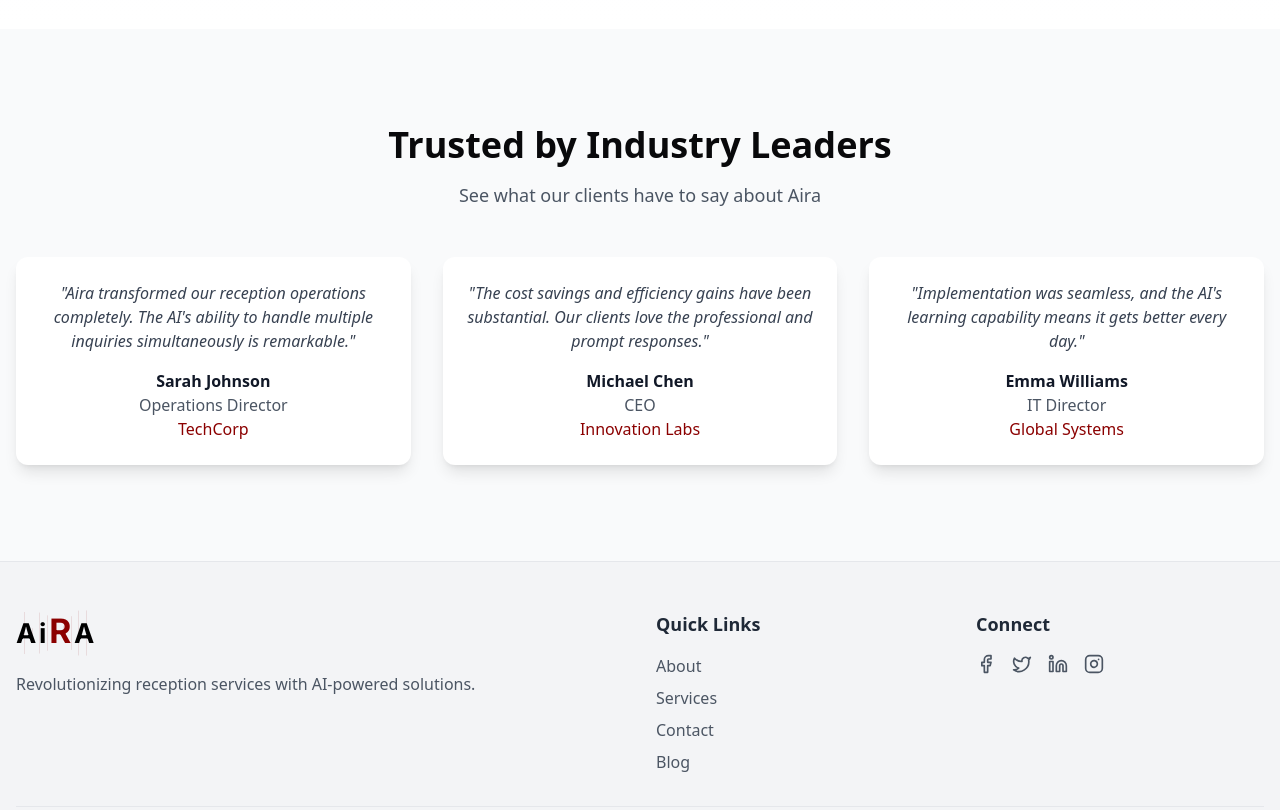
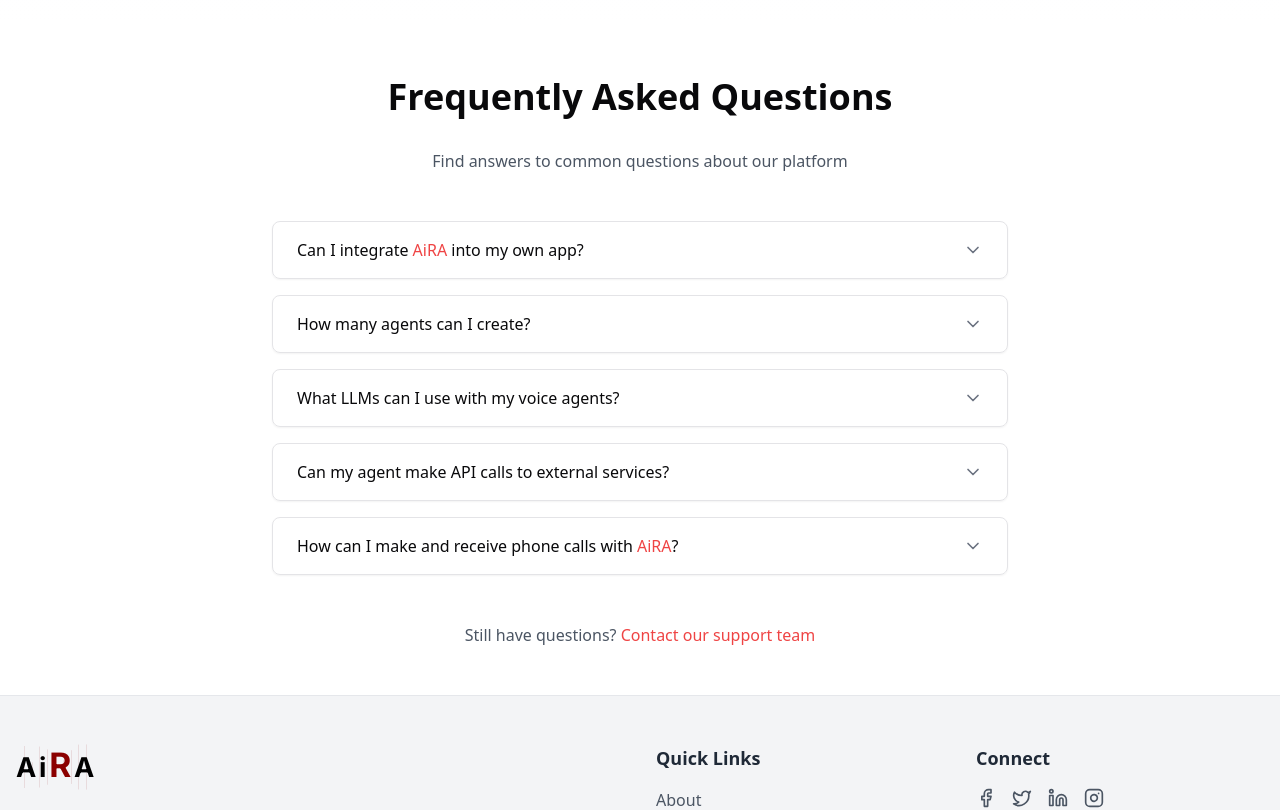
Before and after one commit to radhagarine/airalatest, a Next.js app: page / in a window 1280 px wide. Shown: the part 2520-3330 px from the top of the page. Built offline with nearby package versions, Linux system fonts and the light colour scheme; no server answers.

Commit message:
added faqs page

```diff
--- a/app/page.tsx
+++ b/app/page.tsx
@@ -4,9 +4,8 @@
 import { Navbar } from "@/components/nav/navbar"
 import { Hero } from "@/components/hero/hero"
 import InteractiveHub from "@/components/industries/industry-hub"
-//import { Industries } from "@/components/industries/industries"
+import FAQS from "@/components/faqs/faqs"
 import { Features } from "@/components/features/features"
-import { Testimonials } from "@/components/testimonials/testimonials"
 import { Footer } from "@/components/footer/footer"
 import { SignUpDialog } from "@/components/auth/signup-dialog"
 import { SignInDialog } from "@/components/auth/signin-dialog"
@@ -34,7 +33,7 @@
           <InteractiveHub />
         </div>
         <Features />
-        <Testimonials />
+        <FAQS />
       </div>
       <Footer />
       <SignUpDialog
--- /dev/null
+++ b/components/faqs/faqs.tsx
@@ -0,0 +1,91 @@
+"use client"
+import { useState } from 'react'
+import { ChevronDown } from 'lucide-react'
+
+export default function FAQ() {
+  const [openItem, setOpenItem] = useState<string | null>(null)
+
+  const faqItems = [
+    {
+      id: "item-1",
+      question: <>Can I integrate <span className="text-red-500">AiRA</span> into my own app?</>,
+      answer: "Yes, you can integrate our technology into your applications through our comprehensive API."
+    },
+    {
+      id: "item-2",
+      question: "How many agents can I create?",
+      answer: "The number of agents you can create depends on your subscription plan. Contact our sales team for detailed information."
+    },
+    {
+      id: "item-3",
+      question: "What LLMs can I use with my voice agents?",
+      answer: "We support a wide range of Large Language Models that can be integrated with your voice agents for enhanced functionality."
+    },
+    {
+      id: "item-4",
+      question: "Can my agent make API calls to external services?",
+      answer: "Yes, agents can be configured to make API calls to external services, enabling integration with your existing infrastructure."
+    },
+    {
+      id: "item-5",
+      question: <>How can I make and receive phone calls with <span className="text-red-500">AiRA</span>?</>,
+      answer: "Our platform provides comprehensive telephony integration features that allow your AI agents to handle phone calls seamlessly."
+    }
+  ]
+
+  const toggleItem = (id: string) => {
+    setOpenItem(openItem === id ? null : id)
+  }
+
+  return (
+    <section className="w-full max-w-3xl mx-auto py-12 px-4">
+      <h1 className="text-4xl font-bold mb-8 text-center">
+        Frequently Asked Questions
+      </h1>
+      <p className="text-gray-600 mb-12 text-center">
+        Find answers to common questions about our platform
+      </p>
+
+      <div className="space-y-4">
+        {faqItems.map(({ id, question, answer }) => (
+          <div
+            key={id}
+            className="border rounded-lg px-6 shadow-sm hover:shadow-md transition-shadow duration-200"
+          >
+            <button
+              onClick={() => toggleItem(id)}
+              className="w-full py-4 flex justify-between items-center text-left"
+              aria-expanded={openItem === id}
+              aria-controls={`content-${id}`}
+            >
+              <span className="font-medium">{question}</span>
+              <ChevronDown
+                className={`h-5 w-5 text-gray-500 transition-transform duration-200 ${
+                  openItem === id ? 'transform rotate-180' : ''
+                }`}
+              />
+            </button>
+            <div
+              id={`content-${id}`}
+              className={`overflow-hidden transition-all duration-200 ${
+                openItem === id ? 'max-h-40 py-4' : 'max-h-0'
+              }`}
+              role="region"
+            >
+              <p className="text-gray-600">{answer}</p>
+            </div>
+          </div>
+        ))}
+      </div>
+
+      <div className="mt-12 text-center">
+        <p className="text-gray-600">
+          Still have questions?{" "}
+          <a href="/contact" className="text-red-500 hover:text-red-600 font-medium">
+            Contact our support team
+          </a>
+        </p>
+      </div>
+    </section>
+  )
+}
--- a/components/footer/footer.tsx
+++ b/components/footer/footer.tsx
@@ -16,9 +16,9 @@
           <div>
             <h3 className="text-lg font-semibold mb-4 text-gray-800">Quick Links</h3>
             <ul className="space-y-2">
-              {['About', 'Services', 'Contact', 'Blog'].map((item) => (
+              {['About', 'Services', 'Contact'].map((item) => (
                 <li key={item}>
-                  <Link href={`/${item.toLowerCase()}`} className="text-gray-600 hover:text-[#8B0000] transition-colors text-sm sm:text-base">
+                  <Link href={`/`} className="text-gray-600 hover:text-[#8B0000] transition-colors text-sm sm:text-base">
                     {item}
                   </Link>
                 </li>
--- a/components/hero/hero.tsx
+++ b/components/hero/hero.tsx
@@ -117,15 +117,6 @@
         </div>
       </div>
 
-      <audio
-        ref={audioRef}
-        preload="auto"
-        loop
-      >
-        <source src="/audio/hero_aud.mp3" type="audio/mpeg" />
-        Your browser does not support the audio element.
-      </audio>
-
       {audioLoaded && (
         <button
           onClick={toggleAudio}
--- a/package.json
+++ b/package.json
@@ -11,13 +11,14 @@
   "dependencies": {
     "@emotion/react": "^11.11.1",
     "@emotion/styled": "^11.11.0",
+    "@radix-ui/react-accordion": "^1.2.2",
     "@radix-ui/react-avatar": "^1.0.3",
+    "@radix-ui/react-checkbox": "^1.0.4",
     "@radix-ui/react-dialog": "^1.0.4",
     "@radix-ui/react-dropdown-menu": "^2.0.5",
-    "@radix-ui/react-checkbox": "^1.0.4",
     "@radix-ui/react-label": "^2.0.2",
+    "@radix-ui/react-separator": "^1.0.3",
     "@radix-ui/react-slot": "^1.0.2",
-    "@radix-ui/react-separator": "^1.0.3",
     "@radix-ui/react-toast": "^1.1.4",
     "@supabase/ssr": "^0.0.10",
     "@supabase/supabase-js": "^2.32.0",
```
Also changed, not shown: 1 other file (tests, documents, lock files or other folders).
